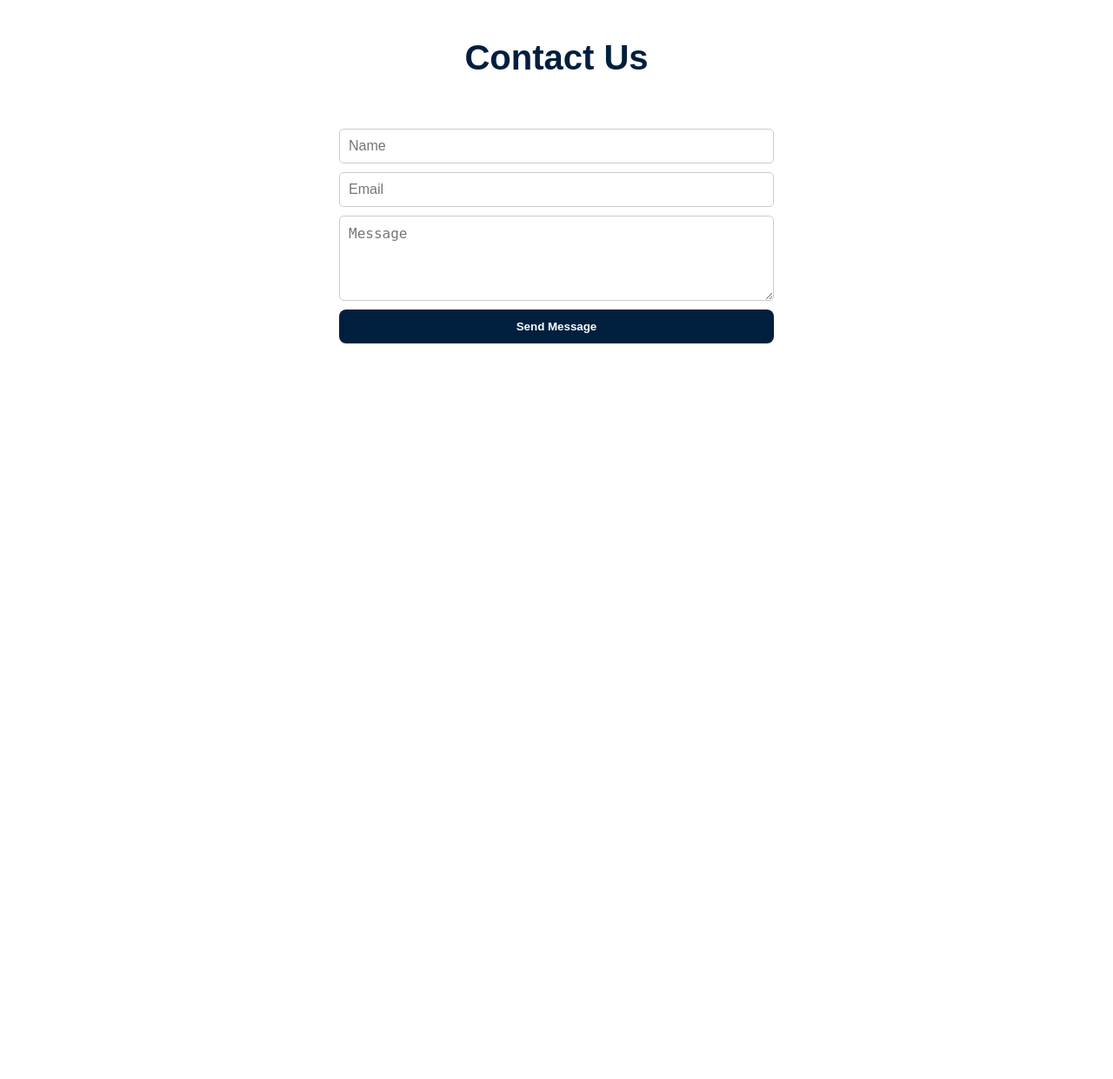
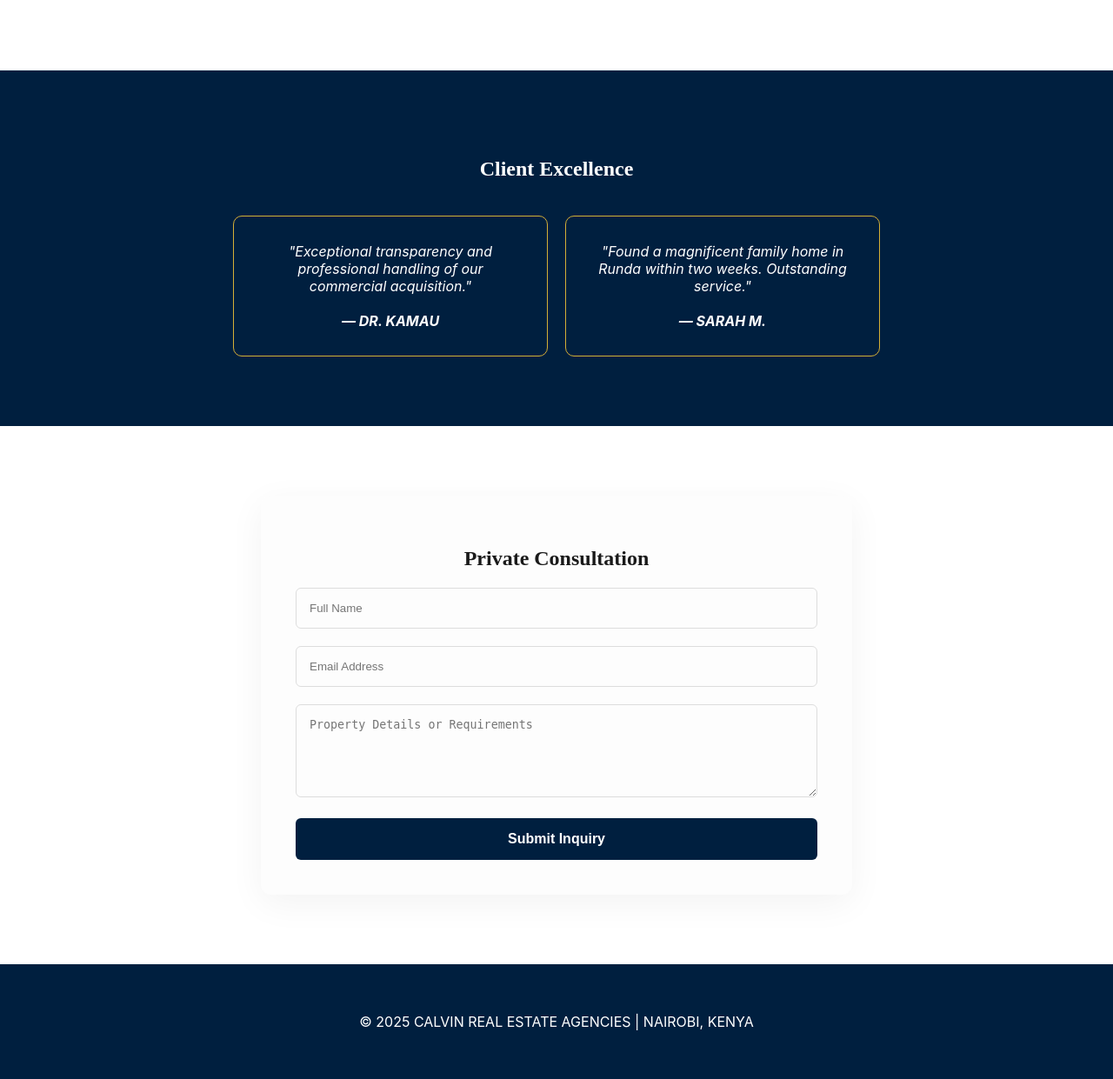
Before and after one commit to calvinmutungi-web/CalvinRealEstate, a Flask app: page / in a window 1280 px wide. Shown: the part 1436-2677 px from the top of the page at 87% size. Before the commit the page ends 1831 px from the top, so only its background shows below. Run offline with Flask 3, Linux system fonts and the light colour scheme; data that the repository does not hold is empty.

Commit message:
Luxury Overhaul: KES, Dark Mode, and Map

```diff
--- a/app.py
+++ b/app.py
@@ -39,7 +39,6 @@ def home():
 
 @app.route("/admin")
 def admin_page():
-    # Pass properties and leads to the secret admin dashboard
     properties = Listing.query.all()
     leads = Lead.query.all()
     return render_template("admin.html", properties=properties, leads=leads)
@@ -78,7 +77,7 @@ def contact():
     new_lead = Lead(name=data.get('name'), email=data.get('email'), message=data.get('message'))
     db.session.add(new_lead)
     db.session.commit()
-    return jsonify({"status": "success"})
+    return jsonify({"status": "success", "message": "Inquiry Sent Successfully!"})
 
 if __name__ == "__main__":
     app.run(debug=True)
--- a/templates/index.html
+++ b/templates/index.html
@@ -3,92 +3,149 @@
 <head>
     <meta charset="UTF-8">
     <meta name="viewport" content="width=device-width, initial-scale=1.0">
-    <title>Calvin Real Estate | Premium Listings</title>
-    <link rel="stylesheet" href="{{ url_for('static', filename='style.css') }}">
+    <title>Calvin Real Estate | Luxury Living Kenya</title>
+    <link rel="stylesheet" href="https://cdnjs.cloudflare.com/ajax/libs/font-awesome/6.0.0/css/all.min.css">
     <style>
-        :root { --bg: #ffffff; --text: #333; --card: #f9f9f9; --nav: #001f3f; }
-        body.dark-mode { --bg: #121212; --text: #e0e0e0; --card: #1e1e1e; --nav: #000b14; }
-        body { background-color: var(--bg); color: var(--text); transition: 0.3s; margin: 0; font-family: sans-serif; }
-        header { background: var(--nav); color: white; padding: 1rem 0; position: sticky; top: 0; z-index: 1000; }
-        nav { display: flex; justify-content: space-around; align-items: center; }
-        nav ul { list-style: none; display: flex; gap: 20px; align-items: center; }
-        nav a { color: white; text-decoration: none; font-weight: bold; }
-        .btn-dark { cursor: pointer; padding: 8px 15px; border-radius: 20px; border: 1px solid #ccc; background: transparent; color: white; }
-        .hero { text-align: center; padding: 80px 20px; background: #001f3f; color: white; }
-        .property-grid { display: grid; grid-template-columns: repeat(auto-fit, minmax(300px, 1fr)); gap: 25px; padding: 40px 20px; }
-        .property-card { background: var(--card); padding: 15px; border-radius: 10px; text-align: center; }
-        .property-card img { width: 100%; height: 200px; object-fit: cover; border-radius: 8px; }
-        .testimonials { padding: 50px 20px; background: #001f3f; color: white; text-align: center; }
-        .test-grid { display: grid; grid-template-columns: repeat(auto-fit, minmax(250px, 1fr)); gap: 20px; margin-top: 20px; }
-        .test-card { background: rgba(255,255,255,0.1); padding: 20px; border-radius: 8px; }
-        form { max-width: 500px; margin: auto; display: flex; flex-direction: column; gap: 10px; padding-bottom: 40px; }
-        input, textarea { padding: 10px; border-radius: 5px; border: 1px solid #ccc; }
-        button[type="submit"] { background: #001f3f; color: white; padding: 12px; border: none; cursor: pointer; }
+        :root {
+            --primary: #001f3f; /* Midnight Navy */
+            --accent: #d4af37;  /* Metallic Gold */
+            --bg: #ffffff;
+            --text: #1a1a1a;
+            --card-bg: #fdfdfd;
+        }
+        body.dark-mode {
+            --bg: #0b0e14;
+            --text: #e0e0e0;
+            --card-bg: #161b22;
+        }
+
+        body { font-family: 'Inter', sans-serif; background: var(--bg); color: var(--text); transition: 0.4s; margin: 0; }
+        h1, h2, h3 { font-family: 'Playfair Display', serif; }
+
+        /* Navigation */
+        header { background: var(--primary); color: white; padding: 15px 0; position: sticky; top: 0; z-index: 1000; box-shadow: 0 4px 10px rgba(0,0,0,0.1); }
+        nav { max-width: 1200px; margin: auto; display: flex; justify-content: space-between; align-items: center; padding: 0 20px; }
+        nav ul { list-style: none; display: flex; gap: 30px; padding: 0; }
+        nav a { color: white; text-decoration: none; font-weight: 600; font-size: 0.9rem; text-transform: uppercase; letter-spacing: 1px; }
+        .btn-toggle { cursor: pointer; background: var(--accent); border: none; padding: 8px 15px; border-radius: 5px; color: var(--primary); font-weight: bold; }
+
+        /* Hero */
+        .hero { height: 75vh; background: linear-gradient(rgba(0,31,63,0.6), rgba(0,31,63,0.6)), url('https://images.pexels.com/photos/323780/pexels-photo-323780.jpeg'); background-size: cover; background-position: center; display: flex; flex-direction: column; justify-content: center; align-items: center; color: white; text-align: center; }
+        .hero h2 { font-size: 3.5rem; margin: 0; }
+        .hero p { font-size: 1.2rem; max-width: 600px; opacity: 0.9; }
+
+        /* Property Grid */
+        .section-header { text-align: center; margin: 60px 0 40px; }
+        .property-grid { max-width: 1200px; margin: auto; display: grid; grid-template-columns: repeat(auto-fit, minmax(350px, 1fr)); gap: 30px; padding: 0 20px; }
+        .property-card { background: var(--card-bg); border-radius: 12px; overflow: hidden; box-shadow: 0 10px 30px rgba(0,0,0,0.05); transition: transform 0.3s; }
+        .property-card:hover { transform: translateY(-10px); }
+        .property-card img { width: 100%; height: 240px; object-fit: cover; }
+        .card-body { padding: 25px; }
+        .price-tag { color: var(--accent); font-size: 1.3rem; font-weight: 700; margin-bottom: 10px; display: block; }
+
+        /* Map Area */
+        .map-section { max-width: 1200px; margin: 80px auto; padding: 0 20px; }
+        iframe { width: 100%; height: 400px; border-radius: 12px; border: 1px solid var(--accent); }
+
+        /* Testimonials */
+        .testimonials { background: var(--primary); color: white; padding: 80px 20px; text-align: center; }
+        .test-flex { display: flex; gap: 20px; justify-content: center; flex-wrap: wrap; margin-top: 40px; }
+        .test-card { max-width: 300px; padding: 30px; border: 1px solid var(--accent); border-radius: 10px; font-style: italic; }
+
+        /* Contact Form */
+        .contact-box { max-width: 600px; margin: 80px auto; padding: 40px; background: var(--card-bg); border-radius: 12px; box-shadow: 0 10px 40px rgba(0,0,0,0.05); }
+        input, textarea { width: 100%; padding: 15px; margin-bottom: 20px; border: 1px solid #ddd; background: transparent; color: var(--text); border-radius: 6px; box-sizing: border-box; }
+        .btn-submit { background: var(--primary); color: white; padding: 15px; border: none; border-radius: 6px; cursor: pointer; width: 100%; font-weight: bold; font-size: 1rem; }
     </style>
 </head>
 <body>
 
 <header>
     <nav>
-        <h1>Calvin Real Estate</h1>
+        <h1>CALVIN REAL ESTATE</h1>
         <ul>
-            <li><a href="#home">Home</a></li>
-            <li><a href="#properties">Properties</a></li>
+            <li><a href="#properties">Listings</a></li>
             <li><a href="#contact">Contact</a></li>
-            <li><button class="btn-dark" onclick="toggleDark()">🌓 Dark Mode</button></li>
+            <li><button class="btn-toggle" onclick="toggleDark()">🌓 DARK MODE</button></li>
         </ul>
     </nav>
 </header>
 
-<section class="hero" id="home">
-    <h2>Your Dream Home Awaits</h2>
-    <p>Premium Real Estate Services by Calvin Agencies.</p>
+<section class="hero">
+    <h2>Elegance in Every Detail</h2>
+    <p>Discover premier properties in Kenya's most exclusive neighborhoods.</p>
 </section>
 
-<section id="properties">
-    <h2 style="text-align: center; margin-top: 40px;">Featured Properties</h2>
-    <div class="property-grid">
-        {% for p in properties %}
-        <article class="property-card">
-            <img src="{{ url_for('static', filename=p.image) }}" alt="{{ p.title }}">
+<div class="section-header">
+    <h2>Featured Collection</h2>
+    <p>Curated listings for the discerning investor.</p>
+</div>
+
+<section class="property-grid" id="properties">
+    {% for p in properties %}
+    <article class="property-card">
+        <img src="{{ url_for('static', filename=p.image) }}" alt="{{ p.title }}">
+        <div class="card-body">
+            <span class="price-tag">KES {{ p.price }}</span>
             <h3>{{ p.title }}</h3>
-            <p>{{ p.details }}</p>
-            <p><strong>{{ p.price }}</strong></p>
-        </article>
-        {% endfor %}
+            <p style="color: #666; font-size: 0.95rem;">{{ p.details }}</p>
+            <div style="display: flex; gap: 15px; font-size: 0.85rem; border-top: 1px solid #eee; padding-top: 15px; margin-top: 15px;">
+                <span><i class="fa fa-bed"></i> 4 Bedroom</span>
+                <span><i class="fa fa-bath"></i> 3 Bathroom</span>
+            </div>
+        </div>
+    </article>
+    {% endfor %}
+</section>
+
+<div class="map-section">
+    <h2 style="text-align: center;">Our Headquarters</h2>
+    <p style="text-align: center; margin-bottom: 20px;">📍 Westlands, Nairobi, Kenya</p>
+    <iframe src="https://www.google.com/maps/embed?pb=!1m18!1m12!1m3!1d15955.364489125586!2d36.7979667!3d-1.2618991!2m3!1f0!2f0!3f0!3m2!1i1024!2i768!4f13.1!3m3!1m2!1s0x182f1741ef030671%3A0x6bf9d009e46a782!2sWestlands%2C%20Nairobi!5e0!3m2!1sen!2ske!4v1700000000000" allowfullscreen="" loading="lazy"></iframe>
+</div>
+
+<section class="testimonials">
+    <h2>Client Excellence</h2>
+    <div class="test-flex">
+        <div class="test-card">"Exceptional transparency and professional handling of our commercial acquisition."<br><br><strong>— DR. KAMAU</strong></div>
+        <div class="test-card">"Found a magnificent family home in Runda within two weeks. Outstanding service."<br><br><strong>— SARAH M.</strong></div>
     </div>
 </section>
 
-<section class="testimonials">
-    <h2>Client Testimonials</h2>
-    <div class="test-grid">
-        <div class="test-card">"Found a perfect villa! Highly recommend." - <strong>Joyce W.</strong></div>
-        <div class="test-card">"Professional and very fast response." - <strong>Kevin O.</strong></div>
-        <div class="test-card">"The best property agency in Nairobi." - <strong>David L.</strong></div>
-    </div>
+<section id="contact" class="contact-box">
+    <h2 style="text-align: center;">Private Consultation</h2>
+    <form id="contactForm">
+        <input type="text" id="name" placeholder="Full Name" required>
+        <input type="email" id="email" placeholder="Email Address" required>
+        <textarea id="message" placeholder="Property Details or Requirements" rows="5" required></textarea>
+        <button type="submit" class="btn-submit">Submit Inquiry</button>
+    </form>
 </section>
 
-<section id="contact">
-    <h2 style="text-align: center; margin-top: 40px;">Contact Us</h2>
-    <form id="contactForm">
-        <input type="text" id="name" placeholder="Name" required>
-        <input type="email" id="email" placeholder="Email" required>
-        <textarea id="message" placeholder="Message" rows="4" required></textarea>
-        <button type="submit">Send Message</button>
-    </form>
-    <div id="toast" style="display:none; position:fixed; bottom:20px; right:20px; padding:15px; color:white;"></div>
-</section>
+<footer style="background: var(--primary); color: white; text-align: center; padding: 40px 0;">
+    <p>© 2025 CALVIN REAL ESTATE AGENCIES | NAIROBI, KENYA</p>
+</footer>
 
 <script>
     function toggleDark() { document.body.classList.toggle('dark-mode'); }
-    const form = document.getElementById('contactForm');
-    form.addEventListener('submit', async (e) => {
+
+    document.getElementById('contactForm').addEventListener('submit', async (e) => {
         e.preventDefault();
-        const data = { name: document.getElementById('name').value, email: document.getElementById('email').value, message: document.getElementById('message').value };
-        await fetch('/contact', { method: 'POST', headers: { 'Content-Type': 'application/json' }, body: JSON.stringify(data) });
-        alert("Inquiry Sent!");
-        form.reset();
+        const data = {
+            name: document.getElementById('name').value,
+            email: document.getElementById('email').value,
+            message: document.getElementById('message').value
+        };
+        const res = await fetch('/contact', {
+            method: 'POST',
+            headers: { 'Content-Type': 'application/json' },
+            body: JSON.stringify(data)
+        });
+        const result = await res.json();
+        alert(result.message);
+        e.target.reset();
     });
 </script>
+
 </body>
 </html>
```
Also changed, not shown: templates/admin.html (+34 -33 lines).
